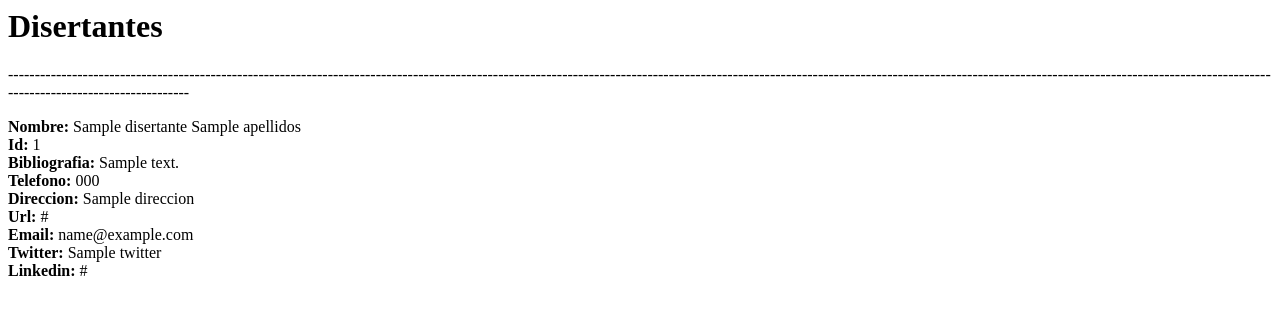
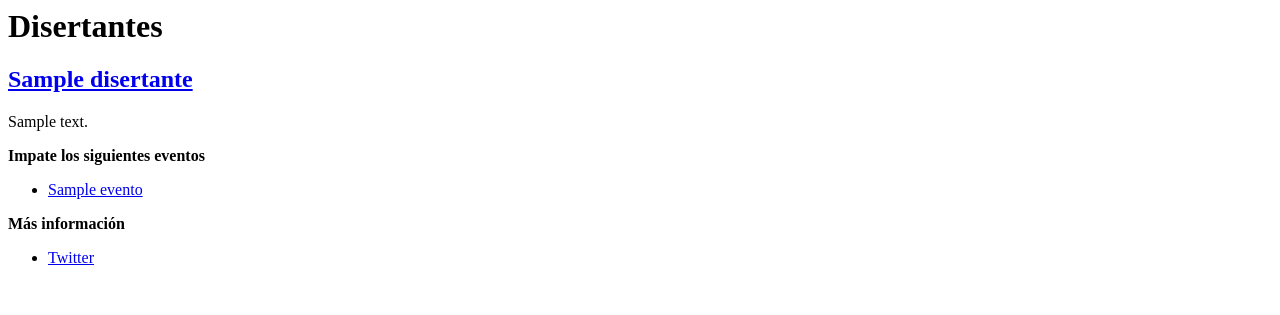
Before and after one commit to facu7713/CursoSymfony5, a Symfony app: template templates/disertante/disertantes.html.twig in a window 1280 px wide. Shown: the top 315 px of the page. Run offline with Twig, Linux system fonts and the light colour scheme; the template is opened without the code that fills it: most values are stand-ins (such as "Sample title", 1, 10 or a date in 2020); some libraries are stand-ins or nearby versions.

Commit message:
Subir los cambios al repositorio

```diff
--- a/src/Repository/DisertanteRepository.php
+++ b/src/Repository/DisertanteRepository.php
@@ -17,7 +17,7 @@ class DisertanteRepository extends ServiceEntityRepository
     }
 
     public function findDisertantesAlfabeticamente(){
-        return $this->getEntityManager()->createQuery('SELECT d FROM App\Entity\Disertante d ORDER BY d.nombre ASC')->getResult();
+        return $this->getEntityManager()->createQuery('SELECT d, e FROM App\Entity\Disertante d JOIN d.eventos e ORDER BY d.nombre ASC')->getResult();
     }
 
 
--- a/templates/disertante/disertantes.html.twig
+++ b/templates/disertante/disertantes.html.twig
@@ -1,39 +1,32 @@
 <html><body><!-- borrar -->
 
-<h1>Disertantes</h1>
-{% for disertante in disertantes %}
-<div>
-<p>-------------------------------------------------------------------------------------------------------------------------------------------------------------------------------------------------------------------------------------------------------------------------------</p>
-<div class="grid_2_alpha">
-    <strong>Nombre: </strong>{{disertante.nombre}} {{disertante.apellidos}}
-</div>
-<div class="grid_2">
-    <strong>Id: </strong>{{disertante.id}}
-</div>
-<div class="grid_2">
-    <strong>Bibliografia: </strong>{{disertante.biografia}}
-</div>
-<div class="grid_2">
-    <strong>Telefono: </strong>{{disertante.telefono}}
-</div>
-<div class="grid_2">
-    <strong>Direccion: </strong>{{disertante.direccion}}
-</div>
-<div class="grid_2">
-    <strong>Url: </strong><a>{{disertante.url}}</a>
-</div>
-<div class="grid_2">
-    <strong>Email: </strong>{{disertante.email}}
-</div>
-<div class="grid_2">
-    <strong>Twitter: </strong>{{disertante.twitter}}
-</div>
-<div class="grid_2">
-    <strong>Linkedin: </strong>{{disertante.linkedin}}
-</div>
+    <h1>Disertantes</h1>
 
-{% endfor %}
-</ul>
-</div>
+    {% for disertante in disertantes %}
+    <div class="grid_9 alpha">
+        <h2><a href="{{ path('app_disertante', {'id': disertante.id} ) }}">{{disertante.nombreCompleto}}</a></h2>
+        <p>{{disertante.biografia}}</p>
+
+        <p><strong>Impate los siguientes eventos</strong></p>
+        <ul>
+        {% for evento in disertante.eventos %}
+            <li>
+                <a href="{{ path('app_evento', {'slug': evento.slug} ) }}">{{evento.titulo}}</a>
+            </li>
+        {% else %}
+            <li>
+                <p>No imparte ningún evento</p>
+            </li>
+        {% endfor %}
+        </ul>
+        </div class="grid_3 omega">
+            <p><strong>Más información</strong></p>
+            <ul>
+                {% if disertante.twitter %}
+                    <li><a href="{{ disertante.twitter }}">Twitter</a></li>
+                {% endif %}
+            </ul>
+        <div>
+    {% endfor %}
 
 </body></html> <!-- borrar -->
```
Also changed, not shown: src/Controller/DisertanteController.php (+18 -0 lines), templates/disertante/disertante.html.twig (added, +18 -0 lines).
